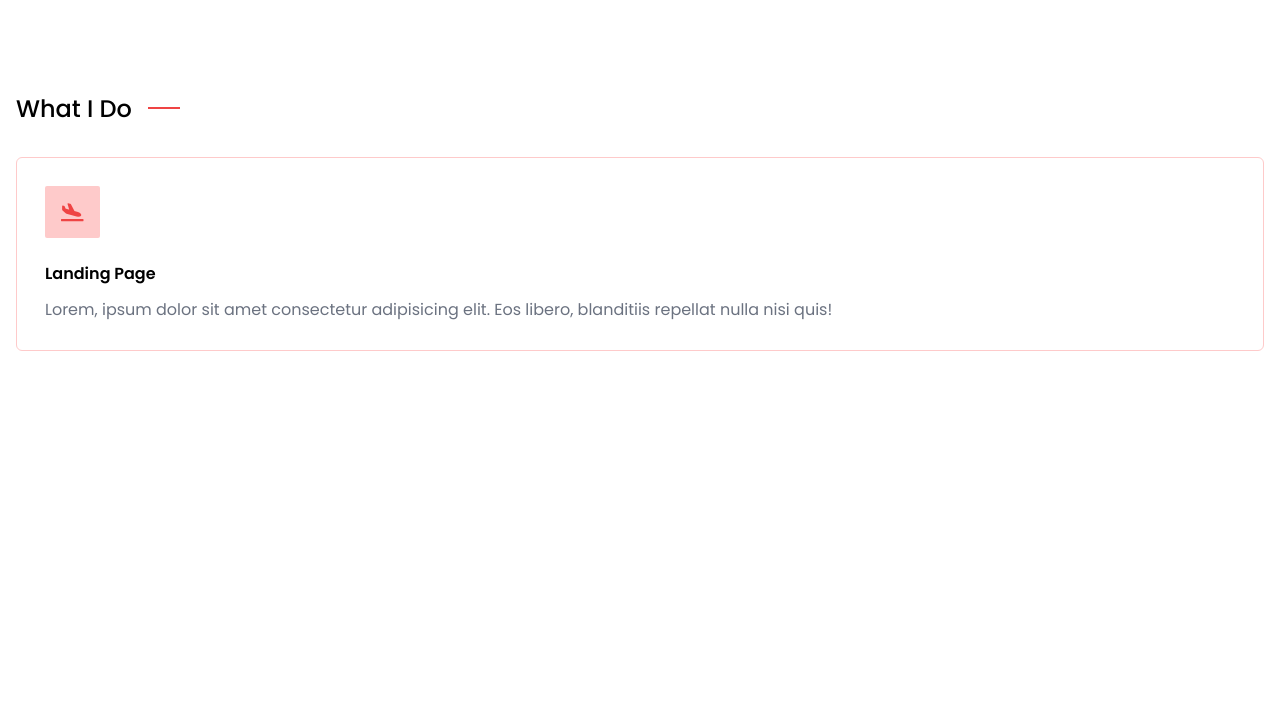
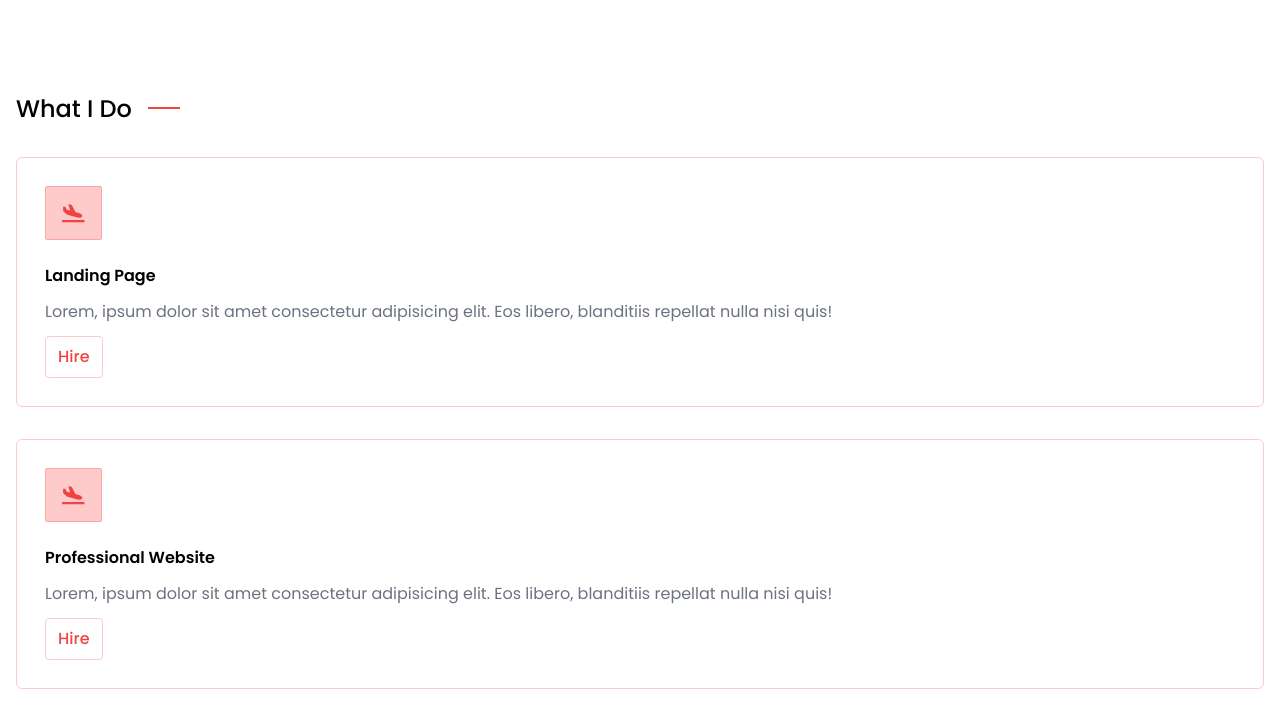
Before and after one commit to dannyrational/old-portfolio, a website: page index.html in a window 1280 px wide. Shown: the part 1503-2230 px from the top of the page. Before the commit the page ends 1902 px from the top, so only its background shows below. Drawn offline with Linux system fonts and the light colour scheme.

Commit message:
9th Commit (Kept working on the What I Do Cards)

```diff
--- a/index.html
+++ b/index.html
@@ -168,17 +168,33 @@
     <div class="px-4 py-12">
       <!-- Cards -->
       <div class="">
-        <div class="space-y-5">
+        <div class="mb-8">
           <h1 class="mb-8 text-2xl font-medium">
             What I Do<span class="inline-block px-4 py-[1px] ml-4 my-2 bg-red-500"></span>
           </h1>
           <div class="transition duration-300 border border-red-200 rounded-md card p-7 hover:border-red-500">
-            <div class="inline-block px-4 py-3 mb-6 bg-red-200 rounded-sm icon-wrap "><i
-                class="text-lg text-red-500 icon fas fa-plane-arrival "></i></div>
+            <div class="inline-block px-4 py-3 mb-6 bg-red-200 border border-red-300 rounded-sm icon-wrap ">
+              <i class="text-lg text-red-500 icon fas fa-plane-arrival"></i></div>
             <h3 class="mb-3 text-base font-semibold">Landing Page</h3>
-            <p class="text-gray-500">Lorem, ipsum dolor sit amet consectetur adipisicing elit. Eos libero, blanditiis
+            <p class="mb-3 text-gray-500">Lorem, ipsum dolor sit amet consectetur adipisicing elit. Eos libero,
+              blanditiis
               repellat nulla nisi
               quis!</p>
+            <a href="#"
+              class="inline-block px-3 py-2 font-medium text-red-500 transition duration-300 bg-white border border-red-200 rounded hover:bg-red-500 hover:text-white hover:border-red-500">Hire</a>
+          </div>
+        </div>
+        <div class="">
+          <div class="transition duration-300 border border-red-200 rounded-md card p-7 hover:border-red-500">
+            <div class="inline-block px-4 py-3 mb-6 bg-red-200 border border-red-300 rounded-sm icon-wrap ">
+              <i class="text-lg text-red-500 icon fas fa-plane-arrival"></i></div>
+            <h3 class="mb-3 text-base font-semibold">Professional Website</h3>
+            <p class="mb-3 text-gray-500">Lorem, ipsum dolor sit amet consectetur adipisicing elit. Eos libero,
+              blanditiis
+              repellat nulla nisi
+              quis!</p>
+            <a href="#"
+              class="inline-block px-3 py-2 font-medium text-red-500 transition duration-300 bg-white border border-red-200 rounded hover:bg-red-500 hover:text-white hover:border-red-500">Hire</a>
           </div>
         </div>
       </div>
--- a/src/tailwind.css
+++ b/src/tailwind.css
@@ -24,6 +24,7 @@
 .card:hover .icon-wrap {
     background: #FF4D41;
     transition: all 300ms;
+    border-color: #FF4D41;
 }
 
 .card .icon {
```
Also changed, not shown: public/main.css.
